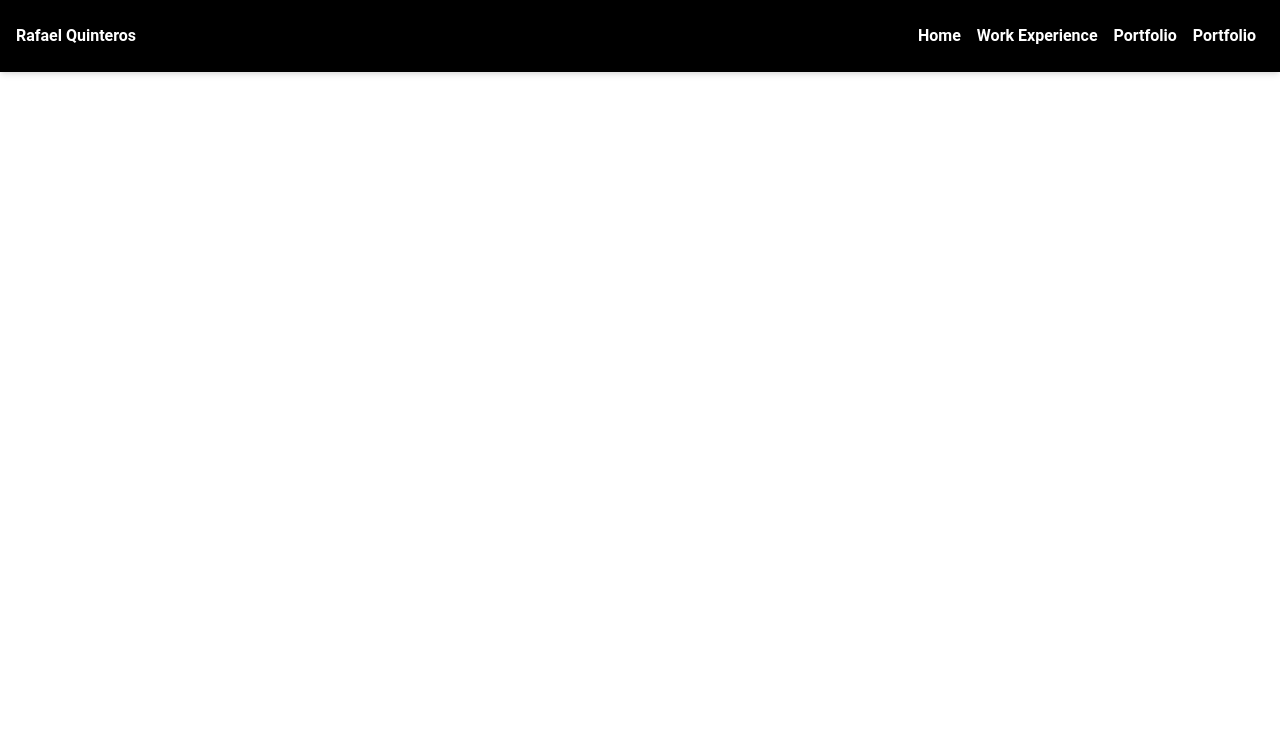
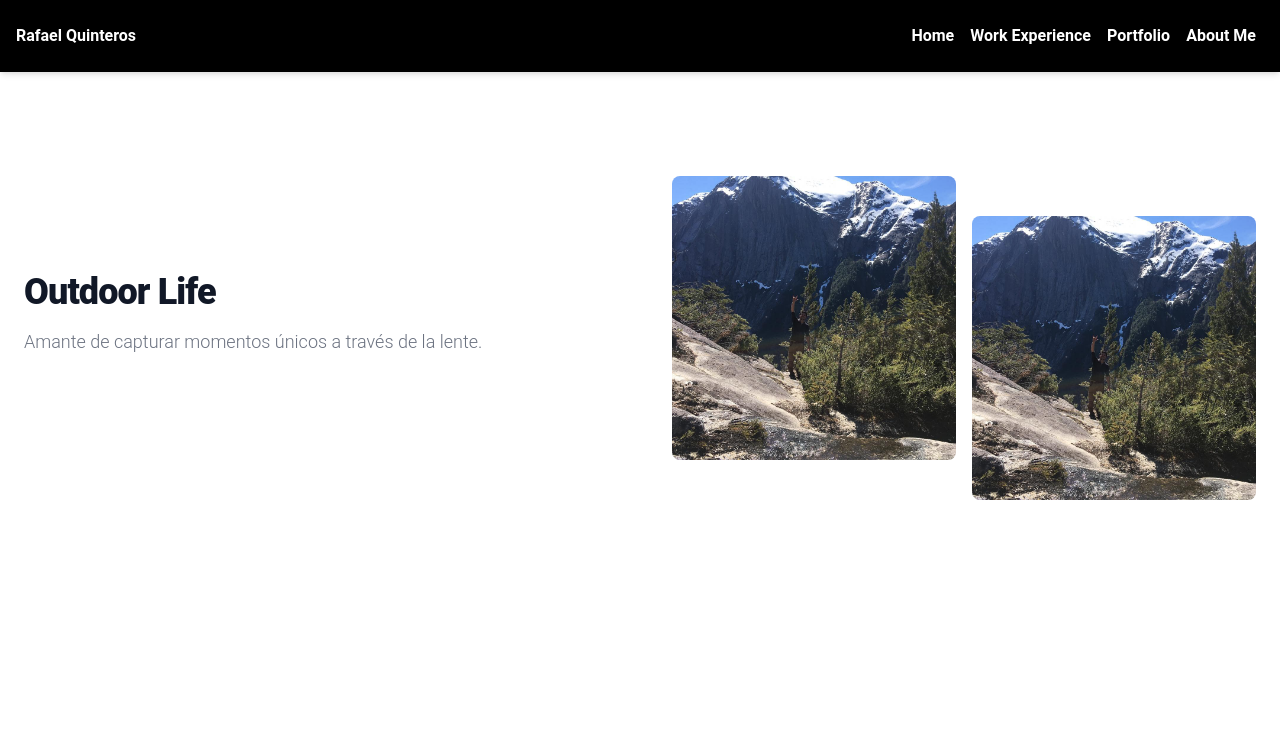
Before and after one commit to rquinterosv/portfolio_2023, a React (Create React App) app in the folder portfolio-react/: page /blog in a window 1280 px wide. Shown: the top 738 px of the page. Built offline with nearby package versions, Linux system fonts and the light colour scheme; what @react-pdf/renderer would draw is missing.

Commit message:
blog entrega 1

```diff
--- a/portfolio-react/src/App.js
+++ b/portfolio-react/src/App.js
@@ -5,6 +5,7 @@ import { BrowserRouter as Router, Routes, Route } from 'react-router-dom'; // Im
 import Home from '../src/pages/Home';
 import Portfolio from './pages/Portfolio';
 import WorkExp from '../src/pages/WorkExp';
+import Blog from '../src/pages/Blog'
 import './App.css';
 import { createRoot } from 'react-dom/client';
 
@@ -19,6 +20,7 @@ function App() {
             <Route path="/" element={<Home />} />
             <Route path="/workexp" element={<WorkExp />} />
             <Route path="/portfolio" element={<Portfolio />} />
+            <Route path="/blog" element={<Blog />} />
             {/* Rutas restantes */}
           </Routes>
         </div>
--- a/portfolio-react/src/components/Navbar.js
+++ b/portfolio-react/src/components/Navbar.js
@@ -51,8 +51,8 @@ const Navbar = () => {
             </Link>
           </li>
           <li>
-            <Link to="/portfolio" className="block lg:inline-block lg:mt-0 text-white font-semibold hover:underline p-2">
-              Portfolio
+            <Link to="/blog" className="block lg:inline-block lg:mt-0 text-white font-semibold hover:underline p-2">
+              About Me
             </Link>
           </li>
         </ul>
--- /dev/null
+++ b/portfolio-react/src/pages/Blog.js
@@ -0,0 +1,58 @@
+import React from 'react';
+
+// img
+import img1 from '../img/hob1.jpg'
+
+const Blog = () => {
+  // Supongamos que tienes una lista de objetos que contienen información sobre tus hobbies
+  const hobbies = [
+    {
+      id: 1,
+      title: 'Outdoor Life',
+      description: 'Amante de capturar momentos únicos a través de la lente.',
+      images: [img1, img1]
+    },
+    {
+      id: 2,
+      title: 'Music',
+      description: 'Explorador de senderos naturales y amante de la aventura al aire libre.',
+      images: [img1, img1]
+
+    },
+    {
+      id: 3,
+      title: 'Adventure',
+      description: 'Amante de capturar momentos únicos a través de la lente.',
+      images: [img1, img1]
+
+    },
+    // Agrega más hobbies según sea necesario
+  ];
+
+  return (
+    <div>
+      {hobbies.map((hobby, index) => (
+        <section key={index} className="bg-white dark:bg-gray-900 pt-20">
+          <div className="gap-16 items-center py-8 px-4 mx-auto max-w-screen-xl lg:grid lg:grid-cols-2 lg:py-16 lg:px-6">
+            <div className="font-light text-gray-500 sm:text-lg dark:text-gray-400">
+              <h2 className="mb-4 text-4xl tracking-tight font-extrabold text-gray-900 dark:text-white">{hobby.title}</h2>
+              <p className="mb-4">{hobby.description}</p>
+            </div>
+            <div className="grid grid-cols-2 gap-4 mt-8">
+              {hobby.images.map((image, imgIndex) => (
+                <img
+                  key={imgIndex}
+                  className={`w-full rounded-lg ${imgIndex === 1 ? 'mt-4 lg:mt-10' : ''}`}
+                  src={image}
+                  alt={`Hobby ${hobby.id} image ${imgIndex + 1}`}
+                />
+              ))}
+            </div>
+          </div>
+        </section>
+      ))}
+    </div>
+  );
+};
+
+export default Blog;
```
Also changed, not shown: portfolio-react/src/img/hob1.jpg (added).
